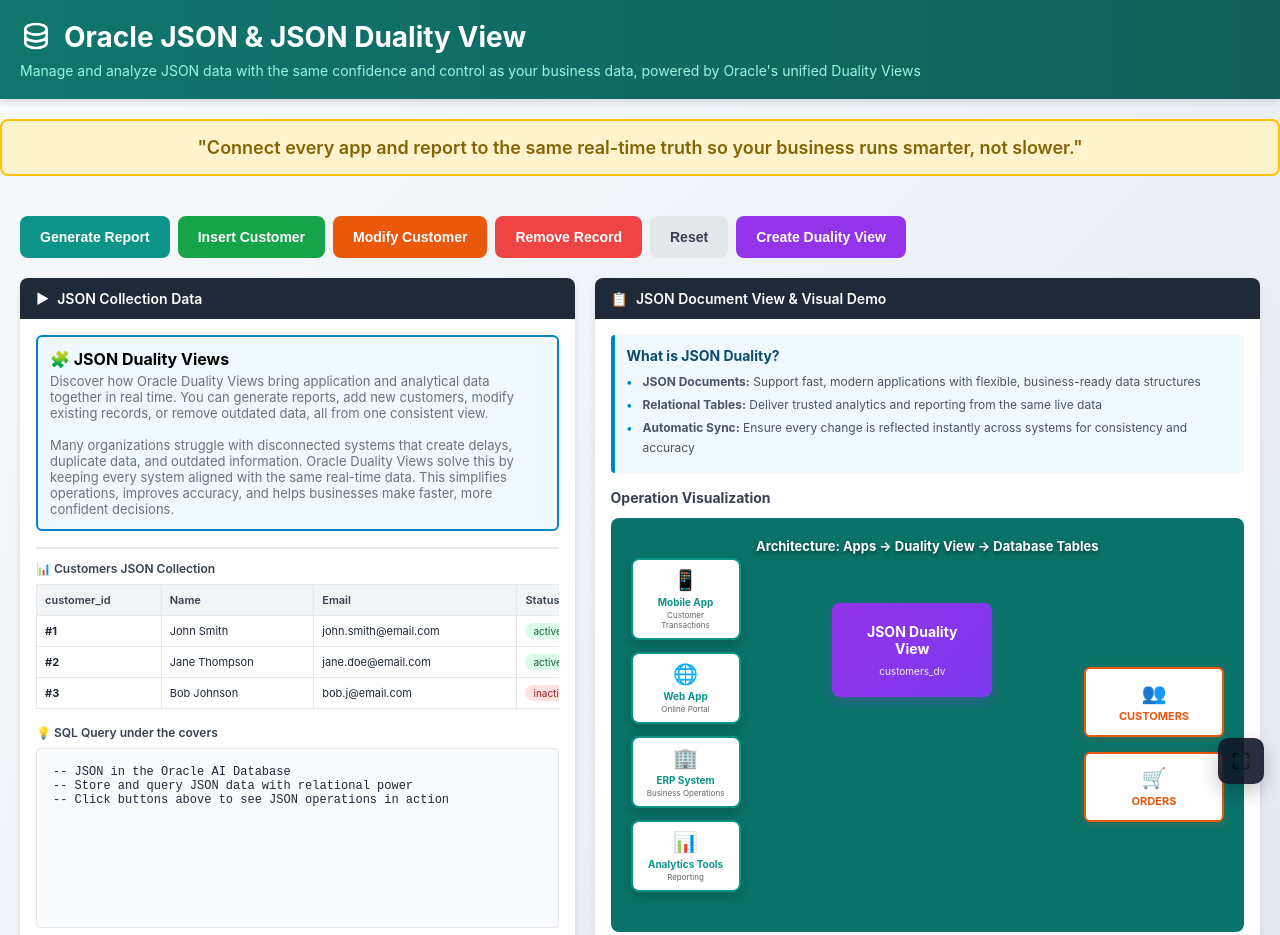
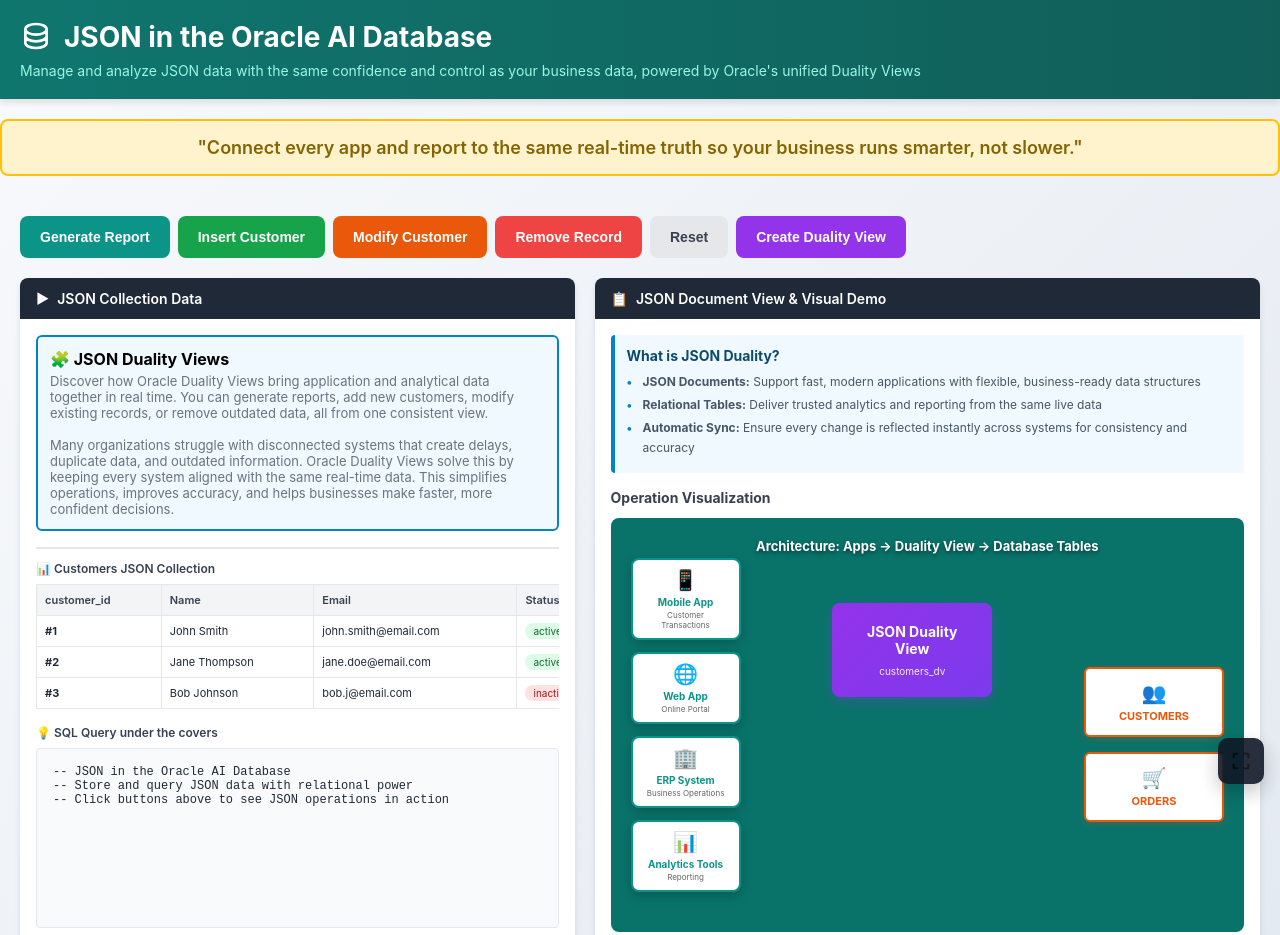
Before and after one commit to ley-sylvester/demo, a plain HTML site: page json_demo.html in a window 1280 px wide. Shown: the top 935 px of the page. Drawn offline with Linux system fonts and the light colour scheme.

Commit message:
Update json_demo.html

```diff
--- a/json_demo.html
+++ b/json_demo.html
@@ -1520,7 +1520,7 @@
                         d="M4 7v10c0 2.21 3.582 4 8 4s8-1.79 8-4V7M4 7c0 2.21 3.582 4 8 4s8-1.79 8-4M4 7c0-2.21 3.582-4 8-4s8 1.79 8 4m0 5c0 2.21-3.582 4-8 4s-8-1.79-8-4">
                     </path>
                 </svg>
-                <h1>Oracle JSON & JSON Duality View</h1>
+                <h1>JSON in the Oracle AI Database</h1>
             </div>
             <p class="header-subtitle">Manage and analyze JSON data with the same confidence and control as your business data, powered by Oracle's unified Duality Views</p>
         </div>
```
